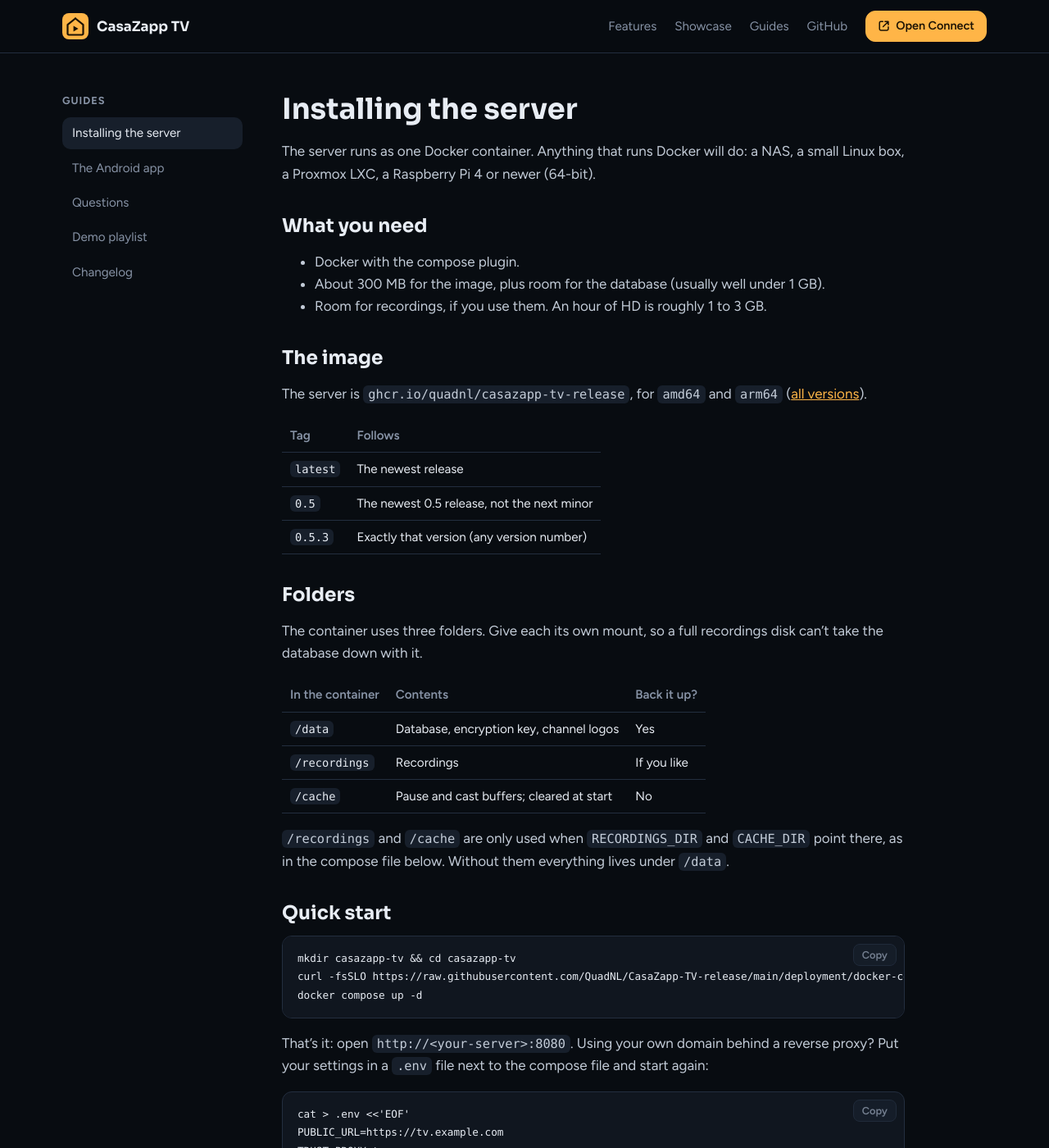
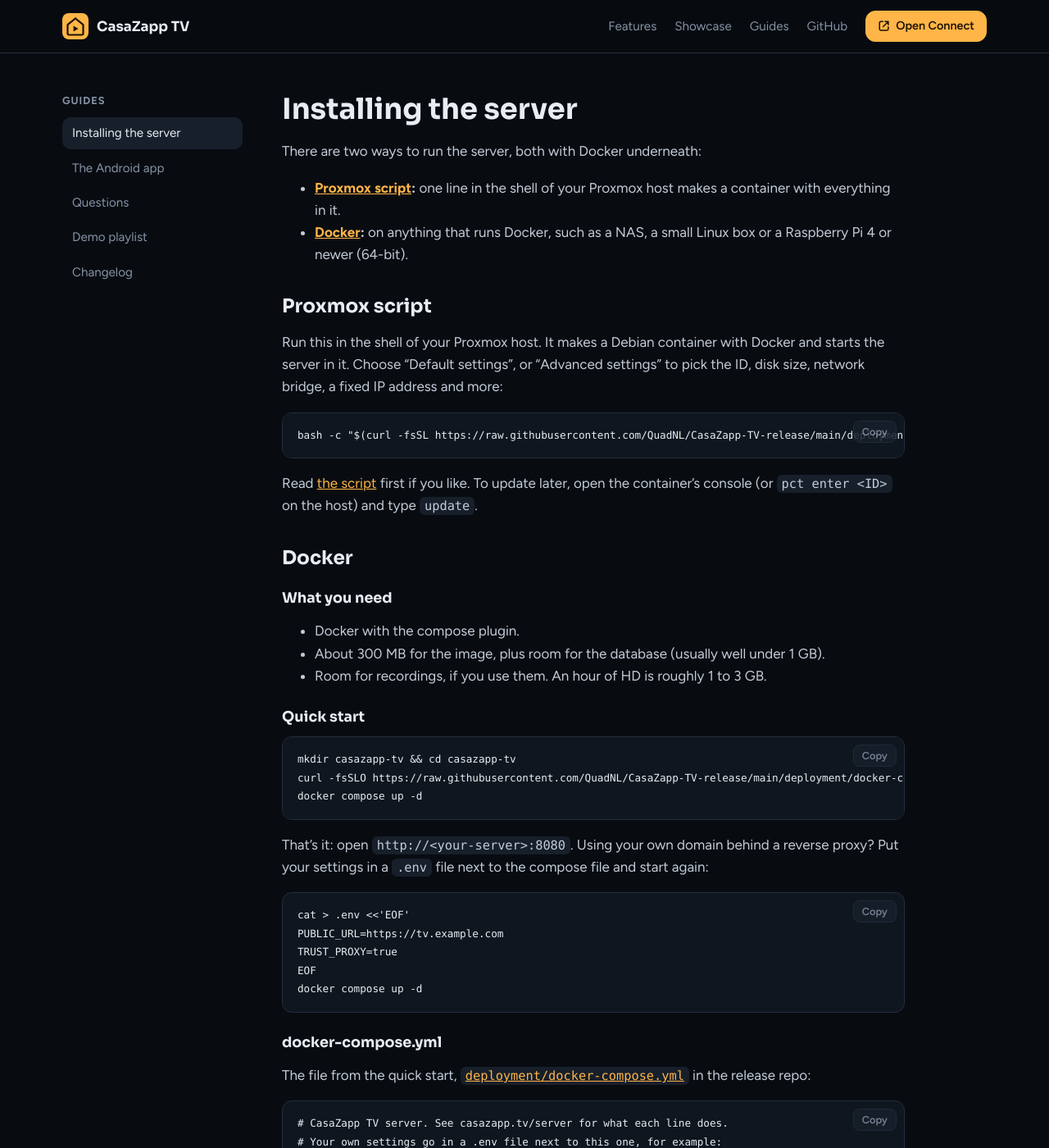
Before and after one commit to QuadNL/CasaZapp-TV-release, a Jekyll site: the page built from docs/server.md, in a window 1280 px wide and 1400 px high. Shown: the whole window at 82% size. Built offline with Jekyll 4.4.1, drawn with Linux system fonts in a browser that asks for light colours; our own code applies the rules of GitHub Pages for plain Markdown files; some of the changed text lies outside the part shown.

Commit message:
docs: server guide in two routes, Proxmox script and Docker
Co-Authored-By: Claude Opus 5.5 <noreply@anthropic.com>

````diff
--- a/docs/server.md
+++ b/docs/server.md
@@ -1,41 +1,34 @@
 # Installing the server
 
-The server runs as one Docker container. Anything that runs Docker will do: a NAS, a small
-Linux box, a Proxmox LXC, a Raspberry Pi 4 or newer (64-bit).
+There are two ways to run the server, both with Docker underneath:
 
-## What you need
+- **[Proxmox script](#proxmox-script):** one line in the shell of your Proxmox host makes a
+  container with everything in it.
+- **[Docker](#docker):** on anything that runs Docker, such as a NAS, a small Linux box or a
+  Raspberry Pi 4 or newer (64-bit).
 
+## Proxmox script
+
+Run this in the shell of your Proxmox host. It makes a Debian container with Docker and starts the
+server in it. Choose "Default settings", or "Advanced settings" to pick the ID, disk size, network
+bridge, a fixed IP address and more:
+
+```bash
+bash -c "$(curl -fsSL https://raw.githubusercontent.com/QuadNL/CasaZapp-TV-release/main/deployment/pve-casazapp-tv-lxc.sh)"
+```
+
+Read [the script](https://github.com/QuadNL/CasaZapp-TV-release/blob/main/deployment/pve-casazapp-tv-lxc.sh)
+first if you like. To update later, open the container's console (or `pct enter <ID>` on the host)
+and type `update`.
+
+## Docker
+
+### What you need
 - Docker with the compose plugin.
 - About 300 MB for the image, plus room for the database (usually well under 1 GB).
 - Room for recordings, if you use them. An hour of HD is roughly 1 to 3 GB.
 
-## The image
-
-The server is `ghcr.io/quadnl/casazapp-tv-release`, for `amd64` and `arm64`
-([all versions](https://github.com/QuadNL/CasaZapp-TV-release/pkgs/container/casazapp-tv-release)).
-
-| Tag      | Follows                                    |
-| -------- | ------------------------------------------ |
-| `latest` | The newest release                         |
-| `0.5`    | The newest 0.5 release, not the next minor |
-| `0.5.3`  | Exactly that version (any version number)  |
-
-## Folders
-
-The container uses three folders. Give each its own mount, so a full recordings disk can't take
-the database down with it.
-
-| In the container | Contents                                          | Back it up? |
-| ---------------- | ------------------------------------------------- | ----------- |
-| `/data`          | Database, encryption key, channel logos           | Yes         |
-| `/recordings`    | Recordings                                        | If you like |
-| `/cache`         | Pause and cast buffers; cleared at start          | No          |
-
-`/recordings` and `/cache` are only used when `RECORDINGS_DIR` and `CACHE_DIR` point there, as in
-the compose file below. Without them everything lives under `/data`.
-
-## Quick start
-
+### Quick start
 ```bash
 mkdir casazapp-tv && cd casazapp-tv
 curl -fsSLO https://raw.githubusercontent.com/QuadNL/CasaZapp-TV-release/main/deployment/docker-compose.yml
@@ -53,22 +46,7 @@ EOF
 docker compose up -d
 ```
 
-## On Proxmox
-
-Run this in the shell of your Proxmox host. It makes a Debian container with Docker and starts the
-server in it. Choose "Default settings", or "Advanced settings" to pick the ID, disk size, network
-bridge, a fixed IP address and more:
-
-```bash
-bash -c "$(curl -fsSL https://raw.githubusercontent.com/QuadNL/CasaZapp-TV-release/main/deployment/pve-casazapp-tv-lxc.sh)"
-```
-
-Read [the script](https://github.com/QuadNL/CasaZapp-TV-release/blob/main/deployment/pve-casazapp-tv-lxc.sh)
-first if you like. To update later, open the container's console (or `pct enter <ID>` on the host)
-and type `update`.
-
-## docker-compose.yml
-
+### docker-compose.yml
 The file from the quick start, [`deployment/docker-compose.yml`](https://github.com/QuadNL/CasaZapp-TV-release/blob/main/deployment/docker-compose.yml)
 in the release repo:
 
@@ -114,6 +92,29 @@ host network, for example on Docker Desktop? Replace that line with:
 
 `TZ`, `TRUST_PROXY`, `PUBLIC_URL` and `MDNS_NAME` can go in `.env`; any other setting from
 [Settings](#settings) goes under `environment:`.
+
+### The image
+The server is `ghcr.io/quadnl/casazapp-tv-release`, for `amd64` and `arm64`
+([all versions](https://github.com/QuadNL/CasaZapp-TV-release/pkgs/container/casazapp-tv-release)).
+
+| Tag      | Follows                                    |
+| -------- | ------------------------------------------ |
+| `latest` | The newest release                         |
+| `0.5`    | The newest 0.5 release, not the next minor |
+| `0.5.3`  | Exactly that version (any version number)  |
+
+### Folders
+The container uses three folders. Give each its own mount, so a full recordings disk can't take
+the database down with it.
+
+| In the container | Contents                                          | Back it up? |
+| ---------------- | ------------------------------------------------- | ----------- |
+| `/data`          | Database, encryption key, channel logos           | Yes         |
+| `/recordings`    | Recordings                                        | If you like |
+| `/cache`         | Pause and cast buffers; cleared at start          | No          |
+
+`/recordings` and `/cache` are only used when `RECORDINGS_DIR` and `CACHE_DIR` point there, as in
+the compose file above. Without them everything lives under `/data`.
 
 ## First start
 
@@ -205,13 +206,16 @@ started it.
 
 ## Updating
 
-When a newer server is out, Settings → About shows "Update available" under the server version,
-with what's new. For that the server asks GitHub for the list of releases every six hours.
+With the Proxmox script: open the container's console (or `pct enter <ID>` on the host) and type
+`update`. With Docker, in the folder with the compose file:
 
 ```bash
 docker compose pull
 docker compose up -d
 ```
+
+When a newer server is out, Settings → About shows "Update available" under the server version,
+with what's new. For that the server asks GitHub for the list of releases every six hours.
 
 ## Backups and moving
 
````
